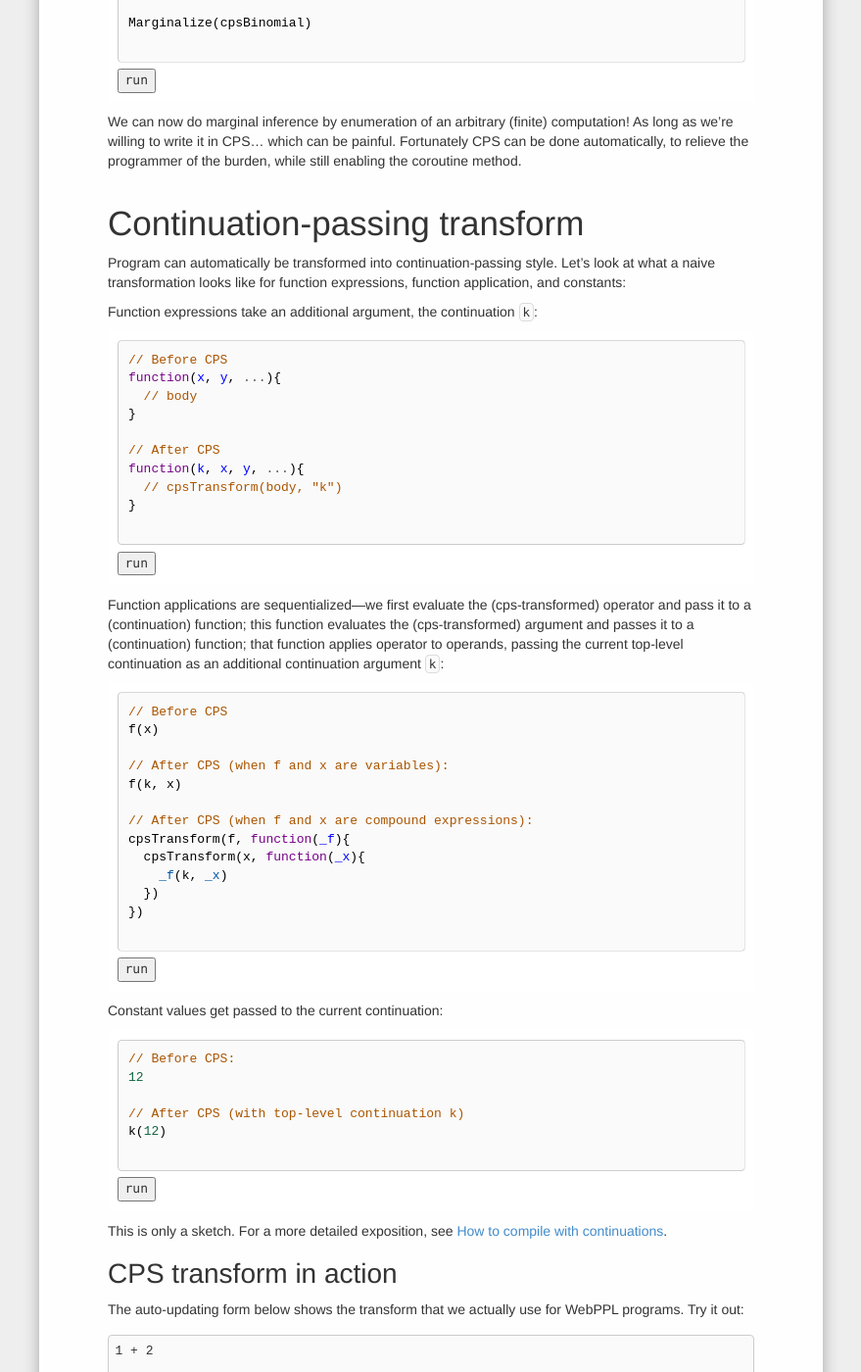
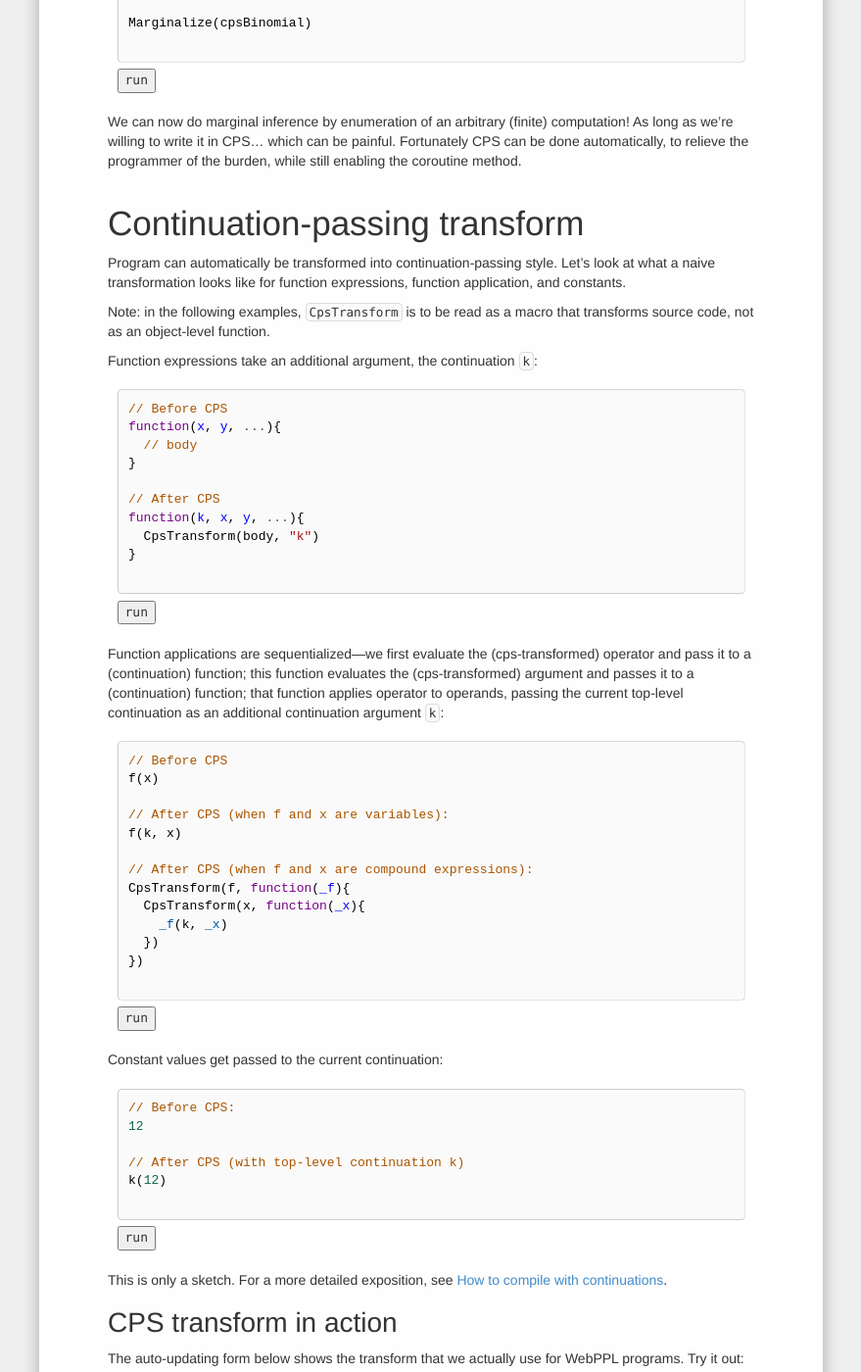
Before and after one commit to probmods/dippl, a Jekyll site: the page built from lectures/03-enumeration.md, in a window 1280 px wide and 1400 px high, scrolled down 7849 px. Shown: the whole window at 98% size, without its empty margins (200-1079 px from the left). Built offline with Jekyll 4.4.1, drawn with Linux system fonts in a browser that asks for light colours; nearby versions of some CDN libraries; library files that are not in the unit come from our copies; a script that is not in the unit is left out.

Commit message:
Update 03-enumeration

```diff
--- a/lectures/03-enumeration.md
+++ b/lectures/03-enumeration.md
@@ -348,7 +348,9 @@ We can now do marginal inference by enumeration of an arbitrary (finite) computa
 
 # Continuation-passing transform
 
-Program can automatically be transformed into continuation-passing style. Let's look at what a naive transformation looks like for function expressions, function application, and constants:
+Program can automatically be transformed into continuation-passing style. Let's look at what a naive transformation looks like for function expressions, function application, and constants.
+
+Note: in the following examples, `CpsTransform` is to be read as a macro that transforms source code, not as an object-level function.
 
 Function expressions take an additional argument, the continuation `k`:
 
@@ -360,7 +362,7 @@ function(x, y, ...){
 
 // After CPS
 function(k, x, y, ...){
-  // cpsTransform(body, "k")
+  CpsTransform(body, "k")
 }
 ~~~~
 
@@ -374,8 +376,8 @@ f(x)
 f(k, x)
 
 // After CPS (when f and x are compound expressions):
-cpsTransform(f, function(_f){
-  cpsTransform(x, function(_x){
+CpsTransform(f, function(_f){
+  CpsTransform(x, function(_x){
     _f(k, _x)
   })
 })
```
